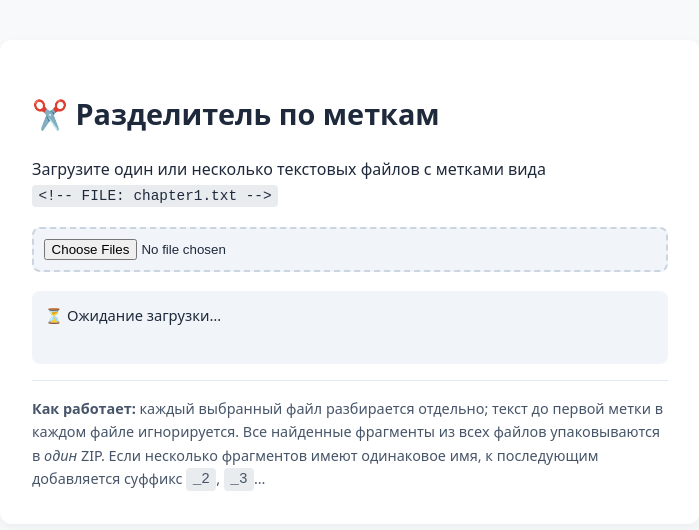
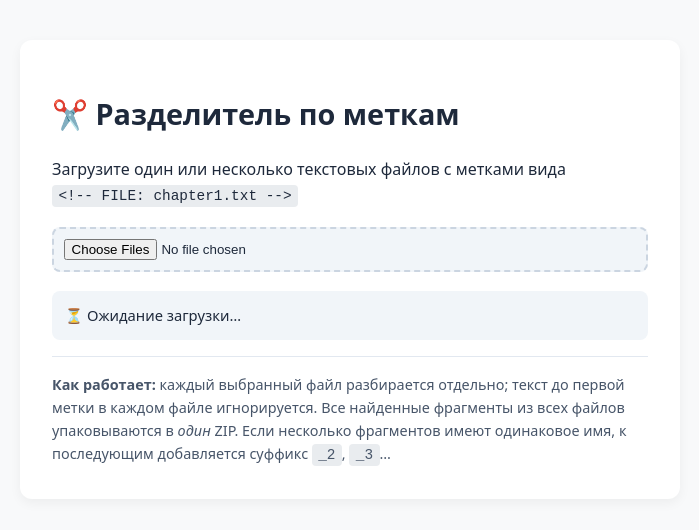
Before and after one commit to butko/text-separator, a plain HTML site: page index.html in a window 1280 px wide. Shown: the whole page, without its empty margins (290-989 px from the left). Drawn offline with nearby package versions, Linux system fonts and the light colour scheme.

Commit message:
Add files via upload

```diff
--- a/index.html
+++ b/index.html
@@ -2,10 +2,12 @@
 <html lang="ru">
 <head>
     <meta charset="UTF-8">
+    <!-- index.html — версия v1.1 -->
     <meta name="viewport" content="width=device-width, initial-scale=1.0">
-    <title>Разделитель текста по файлам</title>
+    <title>Разделитель текста по меткам</title>
     <script src="https://cdnjs.cloudflare.com/ajax/libs/jszip/3.10.1/jszip.min.js"></script>
     <style>
+        *, *::before, *::after { box-sizing: border-box; }
         body {
             font-family: system-ui, -apple-system, sans-serif;
             max-width: 700px;
@@ -15,21 +17,20 @@
             background: #f8f9fa;
             color: #1e293b;
         }
-        h1 {
-            font-size: 1.8rem;
-            font-weight: 600;
-        }
+        h1 { font-size: 1.8rem; font-weight: 600; }
         code {
             background: #e9ecef;
             padding: 0.2rem 0.4rem;
             border-radius: 4px;
             font-size: 0.9rem;
+            overflow-wrap: anywhere;
         }
         .container {
             background: white;
             padding: 2rem;
             border-radius: 12px;
             box-shadow: 0 4px 12px rgba(0,0,0,0.05);
+            max-width: 100%;
         }
         input[type="file"] {
             display: block;
@@ -38,15 +39,12 @@
             border: 2px dashed #cbd5e1;
             border-radius: 8px;
             width: 100%;
-            box-sizing: border-box;
+            max-width: 100%;
+            background: #f1f5f9;
             cursor: pointer;
-            background: #f1f5f9;
             transition: 0.2s;
         }
-        input[type="file"]:hover {
-            border-color: #94a3b8;
-            background: #e9edf3;
-        }
+        input[type="file"]:hover { border-color: #94a3b8; background: #e9edf3; }
         #status {
             margin: 1rem 0;
             padding: 0.8rem;
@@ -55,8 +53,11 @@
             min-height: 3rem;
             white-space: pre-wrap;
             word-break: break-word;
+            overflow-wrap: anywhere;
             font-size: 0.92rem;
+            max-width: 100%;
         }
+        #status div { overflow-wrap: anywhere; }
         #status .error { color: #b91c1c; }
         #status .warn { color: #b45309; }
         #status .ok { color: #15803d; }
@@ -72,21 +73,17 @@
             transition: 0.2s;
             display: none;
             margin-top: 0.5rem;
+            max-width: 100%;
         }
-        #downloadBtn:hover:not(:disabled) {
-            background: #1e293b;
-            transform: scale(1.02);
-        }
-        #downloadBtn:disabled {
-            opacity: 0.6;
-            cursor: wait;
-        }
+        #downloadBtn:hover:not(:disabled) { background: #1e293b; transform: scale(1.02); }
+        #downloadBtn:disabled { opacity: 0.6; cursor: wait; }
         .hint {
             font-size: 0.9rem;
             color: #475569;
             margin-top: 1rem;
             border-top: 1px solid #e2e8f0;
             padding-top: 1rem;
+            overflow-wrap: anywhere;
         }
     </style>
 </head>
@@ -115,7 +112,7 @@
         const statusDiv = document.getElementById('status');
         const downloadBtn = document.getElementById('downloadBtn');
 
-        let parsedFiles = []; // массив {filename, content, source}
+        let parsedFiles = [];
 
         fileInput.addEventListener('change', async function() {
             const files = Array.from(this.files);
@@ -162,7 +159,6 @@
                 }
             }
 
-            // Итоговый отчёт
             statusDiv.innerHTML = '';
             report.forEach(line => {
                 const div = document.createElement('div');
@@ -196,9 +192,6 @@
             });
         }
 
-        /**
-         * Возвращает уникальное имя. Если имя уже занято — добавляет _2, _3 и т.д.
-         */
         function uniqueName(baseName, usedNames) {
             if (!usedNames.has(baseName)) {
                 usedNames.add(baseName);
@@ -217,9 +210,6 @@
             return { name: candidate, renamed: true };
         }
 
-        /**
-         * Разбирает текст на фрагменты по меткам <!-- FILE: имя -->
-         */
         function parseTextToFiles(text) {
             const regex = /<!--\s*FILE:\s*([^>]+?)\s*-->/gi;
             const matches = [];
@@ -293,7 +283,6 @@
             }
         });
 
-        // Разрешаем повторно выбрать те же файлы
         fileInput.addEventListener('click', function() {
             this.value = null;
         });
```
Also changed, not shown: 2 other files.
